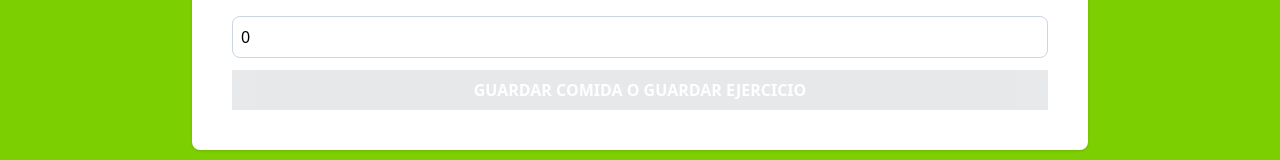
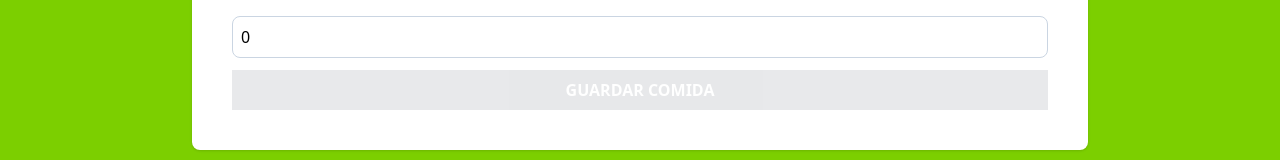
Before and after one commit to lautaroVal/contador-de-calorias, a React app: page / in a window 1280 px wide. Shown: the part 388-548 px from the top of the page. Built offline with nearby package versions, Linux system fonts and the light colour scheme; the HTML template or start-up script is replaced by a standard one.

Commit message:
Mostrar de forma condicional el Texto si es Ejercicio o comida al guardar

```diff
--- a/src/components/Form.tsx
+++ b/src/components/Form.tsx
@@ -74,7 +74,7 @@ export default function Form() {
         <input
         type="submit"
         className="bg-gray-800 hover:bg-gray-900 w-full p-2 font-bold uppercase text-white cursor-pointer disabled:opacity-10"
-        value="Guardar Comida o Guardar Ejercicio"
+        value={activity.category == 1 ? 'Guardar Comida' : 'Guardar Ejercicio'}
         disabled={!isValidActivity()}
         />
 
```
